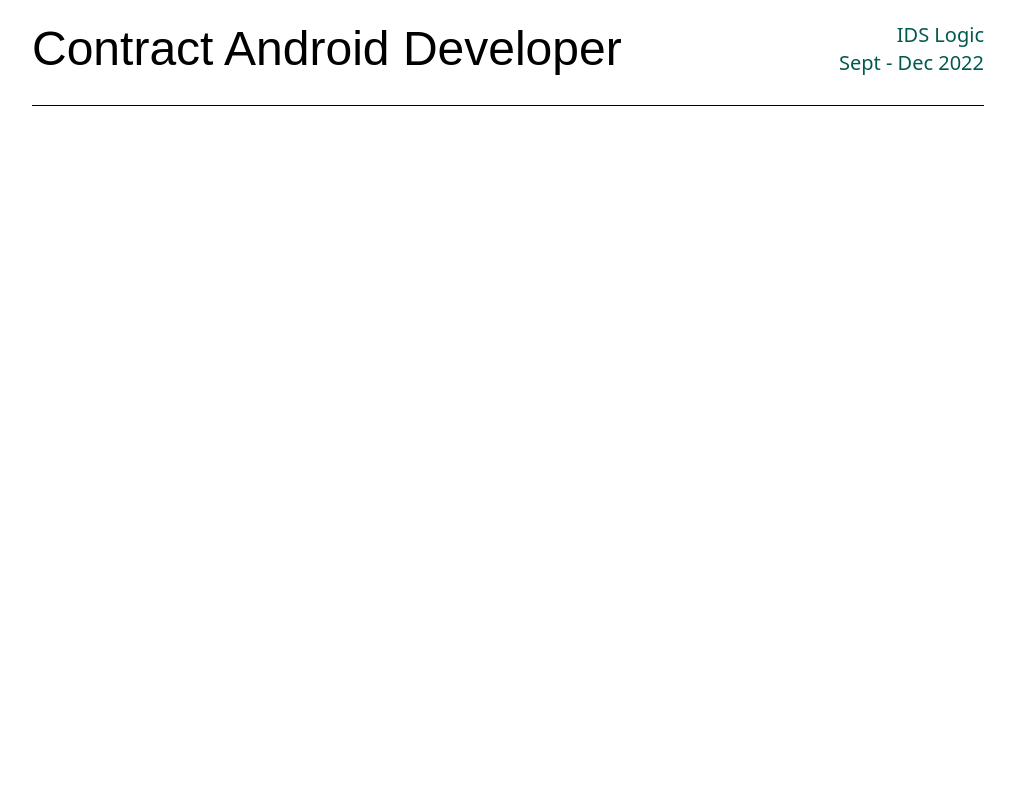
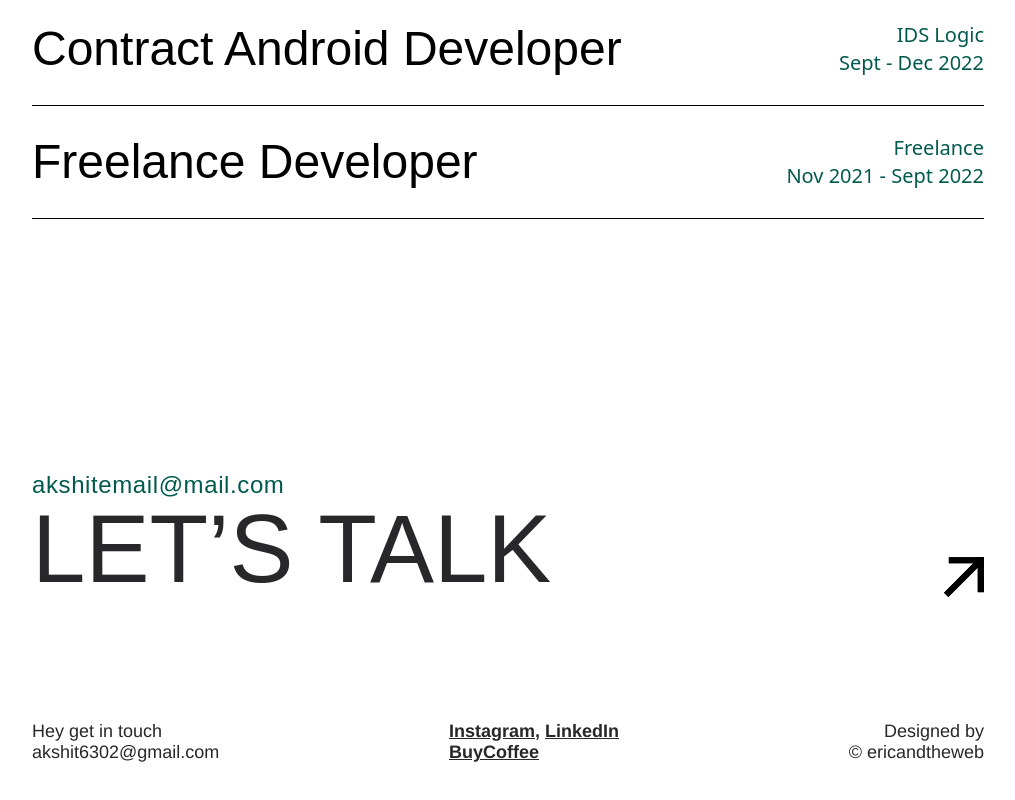
Before and after one commit to arunabhnewar/new-client-portfolio, a React (Vite) app: page /about in a window 1280 px wide. Shown: the part 1255-2055 px from the top of the page, without its empty margins (132-1147 px from the left). Before the commit the page ends 1361 px from the top, so only its background shows below. Built offline with nearby package versions, Linux system fonts and the light colour scheme; a web font is replaced by a local one.

Commit message:
about me page content add

```diff
--- a/src/Pages/AboutMe.jsx
+++ b/src/Pages/AboutMe.jsx
@@ -1,4 +1,6 @@
+import { Link } from "react-router-dom";
 import PageTitle from "../Components/Shared/PageTitle/PageTitle";
+import bigArrow from "../assets/icons/bigArrow.svg";
 import authorMid from "../assets/images/authorMid.webp";
 
 export default function AboutMe() {
@@ -30,10 +32,10 @@ export default function AboutMe() {
 
         {/* Work Experience Section start */}
         <div className='container max-w-1000 w-full mx-auto mt-[176px] px-6'>
-          <h1 className='font-heading font-700 text-[84px] text-green tracking-normal '>
+          <h1 className='font-heading font-700 text-[84px]  text-green tracking-normal '>
             Work Experience
           </h1>
-          <p className=' text-dark text-3xl font-400 tracking-wide w-[900px] leading-[34px] '>
+          <p className=' text-dark  text-3xl  font-400 tracking-wide  w-[900px]  leading-[34px] '>
             My portfolio showcases several professional Android apps available
             on the Google Play Store, that demonstrate my expertise in utilising
             a wide range of tools and technologies.
@@ -43,7 +45,7 @@ export default function AboutMe() {
 
         {/* Experience Section start */}
         <div className='container max-w-1000 w-full mx-auto mt-[166px] px-6'>
-          {/* Android developer experience */}
+          {/* Android developer experience start */}
           <div>
             <div className='flex justify-between items-center'>
               <h4 className='font-heading font-500 text-black text-5xl  '>
@@ -57,8 +59,9 @@ export default function AboutMe() {
 
             <hr className='mt-7 border-black' />
           </div>
+          {/* Android developer experience end */}
 
-          {/* Contract Android developer experience */}
+          {/* Contract Android developer experience start */}
           <div className='mt-7'>
             <div className='flex justify-between items-center'>
               <h4 className='font-heading font-500 text-black text-5xl  '>
@@ -72,8 +75,97 @@ export default function AboutMe() {
 
             <hr className='mt-7 border-black' />
           </div>
+          {/* Contract Android developer experience end */}
+
+          {/* Freelance Developer experience start */}
+          <div className='mt-7'>
+            <div className='flex justify-between items-center'>
+              <h4 className='font-heading font-500 text-black text-5xl  '>
+                Freelance Developer
+              </h4>
+
+              <p className='text-right text-green font-400 text-xl '>
+                Freelance <br /> Nov 2021 - Sept 2022
+              </p>
+            </div>
+
+            <hr className='mt-7 border-black' />
+          </div>
+          {/* Freelance Developer  experience end */}
         </div>
         {/* Experience Section end */}
+
+        {/* Lets Talk section start */}
+        <div className='container max-w-1000 w-full mx-auto mt-[250px] px-6'>
+          <Link to='mailto:akshit6302@gmail.com'>
+            <p className='font-400 font-product leading-8 text-2xl tracking-wide text-green  '>
+              akshitemail@mail.com
+            </p>
+          </Link>
+
+          <div className='flex justify-between items-end'>
+            <h1 className='uppercase font-heading font-400 text-dark text-8xl  '>
+              Let’s Talk
+            </h1>
+            <div className='w-10 h-10   '>
+              <img src={bigArrow} alt='' className='w-full h-full' />
+            </div>
+          </div>
+        </div>
+        {/* Lets Talk section end */}
+
+        {/* Footer Start */}
+        <div className='container max-w-1000 w-full mx-auto mt-[124px] px-6 pb-10'>
+          <div className='flex justify-between items-center'>
+            {/* email content start */}
+            <div className='font-helvetica font-400 text-lg leading-[21.47px] text-dark '>
+              <p>Hey get in touch</p>
+              <p>akshit6302@gmail.com</p>
+            </div>
+            {/* email content start */}
+
+            {/* social media content start */}
+            <div>
+              <p className='font-700 font-helvetica text-lg leading-[21.47px] text-dark'>
+                <Link
+                  to='https://www.instagram.com/ak__it/?hl=en'
+                  target='_blank'
+                  className='underline'>
+                  Instagram
+                </Link>
+                ,{" "}
+                <Link
+                  to='https://www.linkedin.com/in/akshit-nahata-06948a13b/'
+                  target='_blank'
+                  className='underline'>
+                  LinkedIn
+                </Link>
+              </p>
+
+              <p className='font-700 font-helvetica text-lg leading-[21.47px] text-dark'>
+                <Link
+                  to='https://www.buymeacoffee.com/akshit6302'
+                  target='_blank'
+                  className='underline'>
+                  BuyCoffee
+                </Link>
+              </p>
+            </div>
+            {/* social media content end */}
+
+            {/* copyright content start */}
+            <div className='text-right font-helvetica font-400 text-lg leading-[21.47px] text-dark'>
+              <p>Designed by </p>
+              <p>
+                <Link to='https://www.figma.com/@ericandtheweb' target='_blank'>
+                  © ericandtheweb
+                </Link>
+              </p>
+            </div>
+            {/* copyright content end */}
+          </div>
+        </div>
+        {/* Footer end */}
       </div>
     </>
   );
```
Also changed, not shown: src/assets/icons/bigArrow.svg (added).
